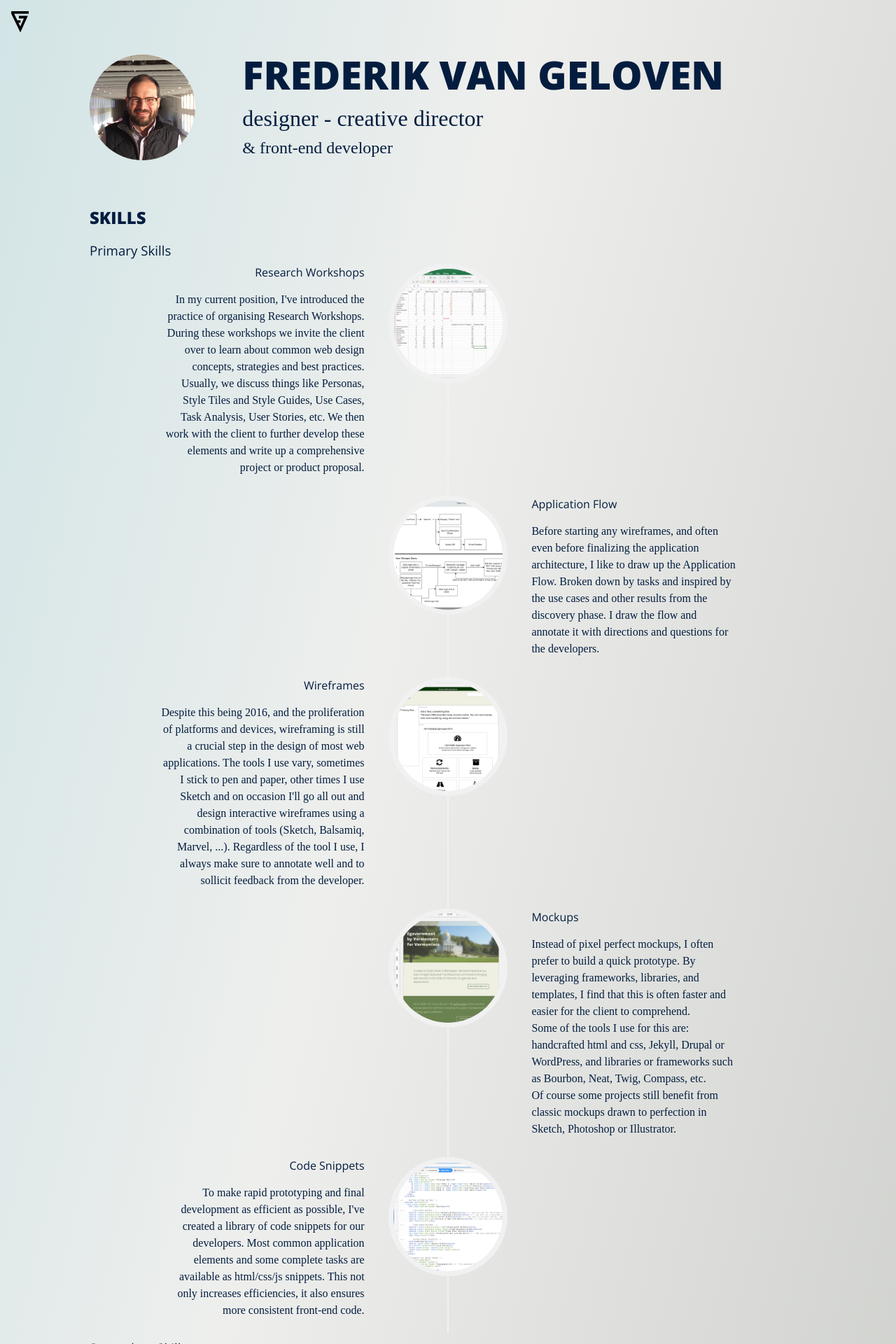
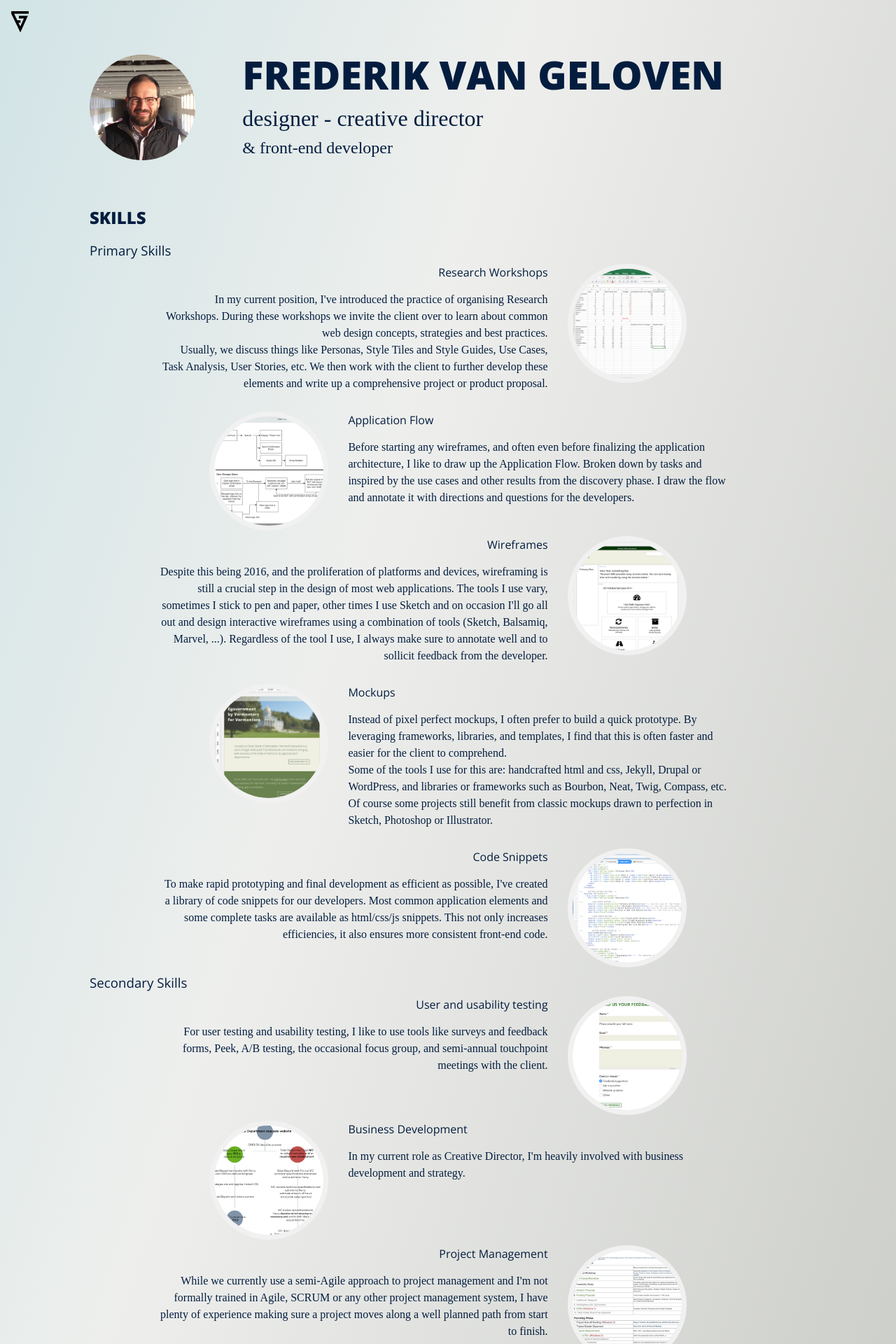
Before and after one commit to fredvg/fredvg.github.io, a Jekyll site: the page built from index.html, in a window 1280 px wide. Shown: the top 1920 px of the page at 70% size. Built offline with Jekyll 4.4.1, drawn with Linux system fonts in a browser that asks for light colours; some web fonts are replaced; some of the changed text lies outside the part shown.

Commit message:
cleanup home page and fixes to skillfolio section

```diff
--- /dev/null
+++ b/_includes/education.html
@@ -0,0 +1,10 @@
+<!-- Education Section -->
+<section id="education">
+  <h2 class="section-title">Education</h2>
+  <ul class="entries">
+    <li>
+      <span class="date">1996-2000</span>
+      <h3>Master of Communication Studies - <a href="http://vub.be">VUB, University of Brussels</a></h3>
+    </li>
+  </ul>
+</section>
--- /dev/null
+++ b/_includes/experience.html
@@ -0,0 +1,21 @@
+<!-- Experience Section -->
+<section id="experience">
+  <h2 class="section-title">Experience</h2>
+  <ul>
+    <li>
+      <span class="date">2015-present</span>
+      <h3>Creative Director - <a class="company" href="http://vermontegov.com">Vermont&nbsp;Information&nbsp;Consortium</a></h3>
+      <p class="description">Creative Direction, web design and business planning for Vermont Information Consortium, a web agency focussed on providing websites and online services for Vermont&nbsp;State&nbsp;Government.</p>
+    </li>
+    <li>
+      <span class="date">2011-2015</span>
+      <h3>Creative Services Project Manager - <a class="company" href="http://vermontegov.com">Vermont&nbsp;Information&nbsp;Consortium</a></h3>
+      <p class="description">Web design, front-end development and CMS administration/configuration for Vermont&nbsp;Information&nbsp;Consortium.</p>
+    </li>
+    <li>
+      <span class="date">2007-2011</span>
+      <h3>Freelance Web Designer/Developer - <a class="company" href="http://madebyfred.com">Made&nbsp;by&nbsp;Fred</a></h3>
+      <p class="description">Full stack Web design and development for my personal web&nbsp;agency.</p>
+    </li>
+  </ul>
+</section>
--- /dev/null
+++ b/_includes/intro.html
@@ -0,0 +1,16 @@
+<!-- Profile Section -->
+<section id="profile">
+  <img src="images/fall2015_square.jpg" alt="profile picture"/>
+  <h2 class="page-title">Frederik Van&nbsp;Geloven</h2>
+  <div class="info">
+    <p>designer - creative director</p>
+    <p class="type">& front-end developer</p>
+
+<!--
+    <ul>
+      <li>designer</li><span>+</span>
+      <li>creative director</li>
+    </ul>
+-->
+  </div>
+</section>
--- /dev/null
+++ b/_includes/personal.html
@@ -0,0 +1,10 @@
+<!-- Personal Section -->
+<section id="personal">
+<h2 class="section-title">Personal</h2>
+<p>When I'm not working, I enjoy spending time with my amazing wife <a href="http://lauramacchia.com">Laura</a>, and our two-and-a-half year old son Felix. We enjoy all kinds of outdoor activities here in Vermont. I'm originally from Belgium, so mountains and seasons are 'new' to me. Before you ask, yes, the chocolate and beer cliches&nbsp;apply.</p>
+<ul class="entries">
+  <li><h3>Currently Reading:</h3>Shogun (James Clavell), You Are My Favorite Client (Mike&nbsp;Monteiro)</li>
+  <li><h3>Currently Watching:</h3>Narcos, and the never ending Netflix queue of&nbsp;movies</li>
+  <li><h3>Currently Learning:</h3> Drupal 8, Knockout, React, Handlebars, Conversational UI and Facebook&nbsp;bots</li>
+</ul>
+</section>
--- /dev/null
+++ b/_includes/portfolio.html
@@ -0,0 +1,17 @@
+<!-- Portfolio Section -->
+<section id="portfolio">
+  <h2 class="section-title">Portfolio</h2>
+  <ul class="entries">
+    {% for post in site.posts %}
+
+    <li>
+      <a href="{{ post.url }}">
+        <img src="{{ post.image }}" />
+        <h3>{{ post.title }}</h3>
+<!-- 					<p class="description">{{ post.description }}</p> -->
+      </a>
+    </li>
+
+    {% endfor %}
+  </ul>
+</section>
--- a/_layouts/home.html
+++ b/_layouts/home.html
@@ -8,7 +8,13 @@
     {% include header.html %}
 
     <div class="page-content">
-        {{ content }}
+      {% include intro.html %}
+      {% include skills.html %}
+      {% include portfolio.html %}
+      {% include experience.html %}
+      {% include education.html %}
+      {% include personal.html %}
+        <!-- {{ content }} -->
     </div>
 
     {% include footer.html %}
--- a/css/main.scss
+++ b/css/main.scss
@@ -414,16 +414,16 @@
     list-style: none;
 }
 
-.timeline:before {
-    content: "";
-    position: absolute;
-    top: 0;
-    bottom: 0;
-    left: 40px;
-    width: 2px;
-    margin-left: -1.5px;
-    background-color: #f1f1f1;
-}
+// .timeline:before {
+//     content: "";
+//     position: absolute;
+//     top: 0;
+//     bottom: 0;
+//     left: 40px;
+//     width: 2px;
+//     margin-left: -1.5px;
+//     background-color: #f1f1f1;
+// }
 
 .timeline>li {
     position: relative;
@@ -538,7 +538,7 @@
     }
 
     .timeline>li .timeline-image {
-        left: 50%;
+        left: 75%;
         width: 100px;
         height: 100px;
         margin-left: -50px;
@@ -614,10 +614,15 @@
   max-width: 1200px;
   margin: 0 auto;
   .timeline-panel {
-    @include span-columns(5);
+    @include span-columns(8);
   }
-  .timeline-inverted .timeline-panel {
-    @include span-columns(5);
-    @include shift(7);
+  .timeline>li.timeline-inverted .timeline-image {
+    left:25%;
+    }
+  .timeline-inverted {
+    .timeline-panel {
+      @include span-columns(8);
+      @include shift(4);
+    }
   }
 }
--- a/index.html
+++ b/index.html
@@ -1,110 +1,8 @@
 ---
 layout: home
 ---
-<!-- <div class="wrapper"> -->
+<div class="wrapper">
 	<div class="home">
-	<section id="profile">
-    <img src="images/fall2015_square.jpg" alt="profile picture"/>
-		<h2 class="page-title">Frederik Van&nbsp;Geloven</h2>
-		<div class="info">
-			<p>designer - creative director</p>
-			<p class="type">& front-end developer</p>
-
-<!--
-			<ul>
-				<li>designer</li><span>+</span>
-				<li>creative director</li>
-			</ul>
--->
-		</div>
-	</section>
-
-{% include skills.html %}
-
-	<section id="portfolio">
-		<h2 class="section-title">Portfolio</h2>
-		<ul class="entries">
-			{% for post in site.posts %}
-
-		  <li>
-		    <a href="{{ post.url }}">
-			    <img src="{{ post.image }}" />
-			    <h3>{{ post.title }}</h3>
-<!-- 					<p class="description">{{ post.description }}</p> -->
-		    </a>
-		  </li>
-
-		  {% endfor %}
-		</ul>
-	</section>
-
-	<section id="experience">
-		<h2 class="section-title">Experience</h2>
-		<ul>
-			<li>
-				<span class="date">2015-present</span>
-				<h3>Creative Director - <a class="company" href="http://vermontegov.com">Vermont&nbsp;Information&nbsp;Consortium</a></h3>
-				<p class="description">Creative Direction, web design and business planning for Vermont Information Consortium, a web agency focussed on providing websites and online services for Vermont&nbsp;State&nbsp;Government.</p>
-			</li>
-			<li>
-				<span class="date">2011-2015</span>
-				<h3>Creative Services Project Manager - <a class="company" href="http://vermontegov.com">Vermont&nbsp;Information&nbsp;Consortium</a></h3>
-				<p class="description">Web design, front-end development and CMS administration/configuration for Vermont&nbsp;Information&nbsp;Consortium.</p>
-			</li>
-			<li>
-				<span class="date">2007-2011</span>
-				<h3>Freelance Web Designer/Developer - <a class="company" href="http://madebyfred.com">Made&nbsp;by&nbsp;Fred</a></h3>
-				<p class="description">Full stack Web design and development for my personal web&nbsp;agency.</p>
-			</li>
-		</ul>
-	</section>
-
-	<section id="education">
-		<h2 class="section-title">Education</h2>
-		<ul class="entries">
-			<li>
-			  <span class="date">1996-2000</span>
-        <h3>Master of Communication Studies - <a href="http://vub.be">VUB, University of Brussels</a></h3>
-      </li>
-		</ul>
-	</section>
-
-	<section id="skills">
-		<h2 class="section-title">Skills</h2>
-		<ul class="entries">
-			<li><h3>Web Design:</h3> Requirements gathering, solution proposals, web application design, mobile first and future friendly design, etc.</li>
-			<li><h3>UX/UI:</h3> Best Practices, brand and voice enhancing UX, story driven UI,  wireframes, mockups, graphic components, user research, a/b testing</li>
-			<li><h3>Development:</h3> Standards based and section 508 compliant HTML and CSS(SASS), some PHP, some Javascript</li>
-			<li><h3>Platforms:</h3> WordPress, Drupal, Jekyll, Symfony, etc. (Configuration, Theming and Administration)</li>
-			<li><h3>Libraries and technologies:</h3> Bourbon, Neat, Compass, Twig, Yaml, Markdown, etc.</li>
-			<li><h3>Adobe Creative Suite:</h3> Photoshop, Illustrator, Fireworks, some Flash and Indesign</li>
-			<li><h3>Other:</h3> Sketch, Git, LAMP, photography, logo design and branding</li>
-			<li><h3>Always Learning! Currently:</h3> Drupal 8, Knockout, React, Handlebars</li>
-		</ul>
-	</section>
-
-		<section id="personal">
-		<h2 class="section-title">Personal</h2>
-		<p>When I'm not working, I enjoy spending time with my amazing wife <a href="http://lauramacchia.com">Laura</a>, and our two-and-a-half year old son Felix. We enjoy all kinds of outdoor activities here in Vermont. I'm originally from Belgium, so mountains and seasons are 'new' to me. Before you ask, yes, the chocolate and beer cliches&nbsp;apply.</p>
-		<ul class="entries">
-			<li><h3>Currently Reading:</h3>Shogun (James Clavell), Rework (Jason Fried & David Heinemeier Hansson), You Are My Favorite Client (Mike&nbsp;Monteiro)</li>
-			<li><h3>Currently Watching:</h3>Bloodline, and our never ending Netflix queue of&nbsp;movies.</li>
-		</ul>
-	</section>
-<!--
-		<p>For more frequent updates, or if you want to get in touch, you can find me on Twitter.
-			<a href="https://twitter.com/{{ site.twitter_username }}">
-	              <span class="icon  icon--twitter">
-	                <svg viewBox="0 0 16 16">
-	                  <path fill="#828282" d="M15.969,3.058c-0.586,0.26-1.217,0.436-1.878,0.515c0.675-0.405,1.194-1.045,1.438-1.809
-	                  c-0.632,0.375-1.332,0.647-2.076,0.793c-0.596-0.636-1.446-1.033-2.387-1.033c-1.806,0-3.27,1.464-3.27,3.27 c0,0.256,0.029,0.506,0.085,0.745C5.163,5.404,2.753,4.102,1.14,2.124C0.859,2.607,0.698,3.168,0.698,3.767 c0,1.134,0.577,2.135,1.455,2.722C1.616,6.472,1.112,6.325,0.671,6.08c0,0.014,0,0.027,0,0.041c0,1.584,1.127,2.906,2.623,3.206 C3.02,9.402,2.731,9.442,2.433,9.442c-0.211,0-0.416-0.021-0.615-0.059c0.416,1.299,1.624,2.245,3.055,2.271 c-1.119,0.877-2.529,1.4-4.061,1.4c-0.264,0-0.524-0.015-0.78-0.046c1.447,0.928,3.166,1.469,5.013,1.469 c6.015,0,9.304-4.983,9.304-9.304c0-0.142-0.003-0.283-0.009-0.423C14.976,4.29,15.531,3.714,15.969,3.058z"/>
-	                </svg>
-	              </span>
-
-	              <span class="username">{{ site.twitter_username }}</span>
-	            </a>
-		</p>
--->
 
 		<section id="contact">
 			<h2 class="section-title">Contact</h2>
@@ -142,4 +40,4 @@
 		        </ul>
 		</section>
 	</div>
-<!-- </div> -->
+</div>
```
Also changed, not shown: 1 other file. Lines whose indentation alone changed are shown as unchanged.
